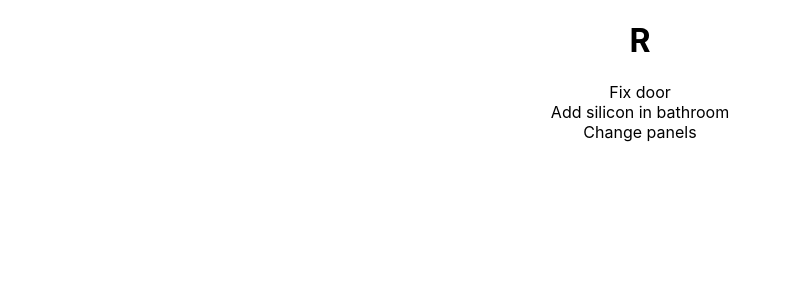
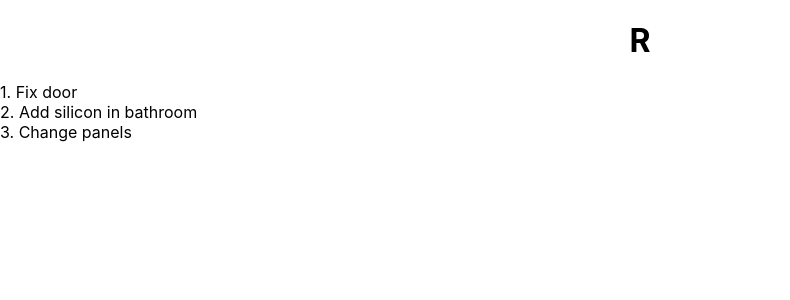
Before and after one commit to ArMikael/react-2019, a React (Create React App) app: page / in a window 1280 px wide. Shown: the top 300 px of the page, without its empty margins (0-790 px from the left). Built offline with nearby package versions, Linux system fonts and the light colour scheme.

Commit message:
Added index for todos.

```diff
--- a/src/todos/Todo.js
+++ b/src/todos/Todo.js
@@ -1,7 +1,10 @@
 import React from 'react';
 
-export default function Todo({ todo }) {
+export default function Todo({ todo, index }) {
     return(
-        <li>{todo.title}</li>
+        <li>
+            <span>{index + 1}. </span>
+            {todo.title}
+        </li>
     );
 }
--- a/src/todos/TodoList.js
+++ b/src/todos/TodoList.js
@@ -5,7 +5,8 @@ const styles = {
     ul: {
         listStyle: 'none',
         margin: 0,
-        padding: 0
+        padding: 0,
+        textAlign: 'left'
     }
 };
 
@@ -13,8 +14,8 @@ export default function TodoList(props) {
     return (
         <ul style={styles.ul}>
             {
-                props.todos.map(todo => {
-                    return <Todo todo={todo} />
+                props.todos.map((todo, index) => {
+                    return <Todo todo={todo} key={todo.id} index={index} />
                 })
             }
         </ul>
```
